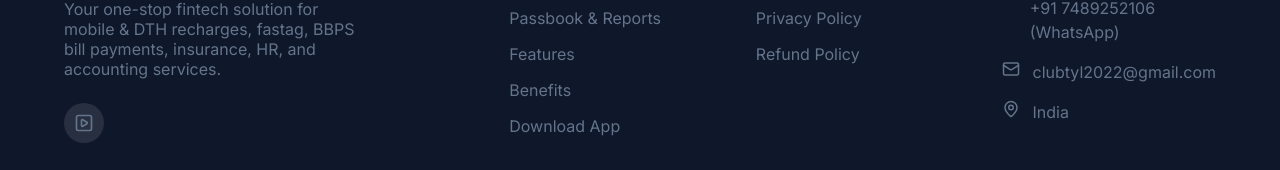
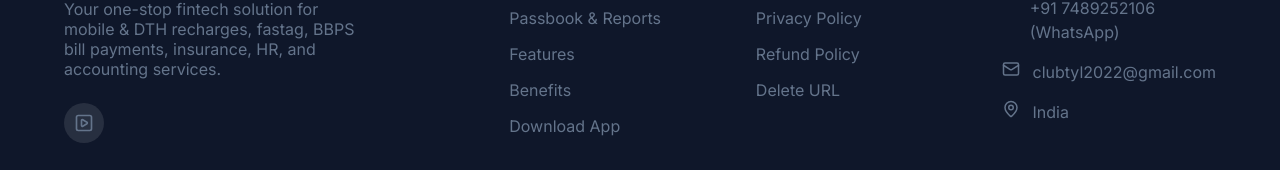
Before and after one commit to techember/ClubTyl-Website, a React (Vite) app: page /login in a window 1280 px wide. Shown: the part 879-1049 px from the top of the page. Built offline with nearby package versions, Linux system fonts and the light colour scheme.

Commit message:
Update Footer.jsx

```diff
--- a/src/components/Footer.jsx
+++ b/src/components/Footer.jsx
@@ -40,6 +40,7 @@ const Footer = () => {
               <li><Link to="/terms">Terms & Conditions</Link></li>
               <li><Link to="/privacy">Privacy Policy</Link></li>
               <li><Link to="/refund">Refund Policy</Link></li>
+              <li><Link to="/refund">Delete URL</Link></li>
             </ul>
           </div>
 
```
